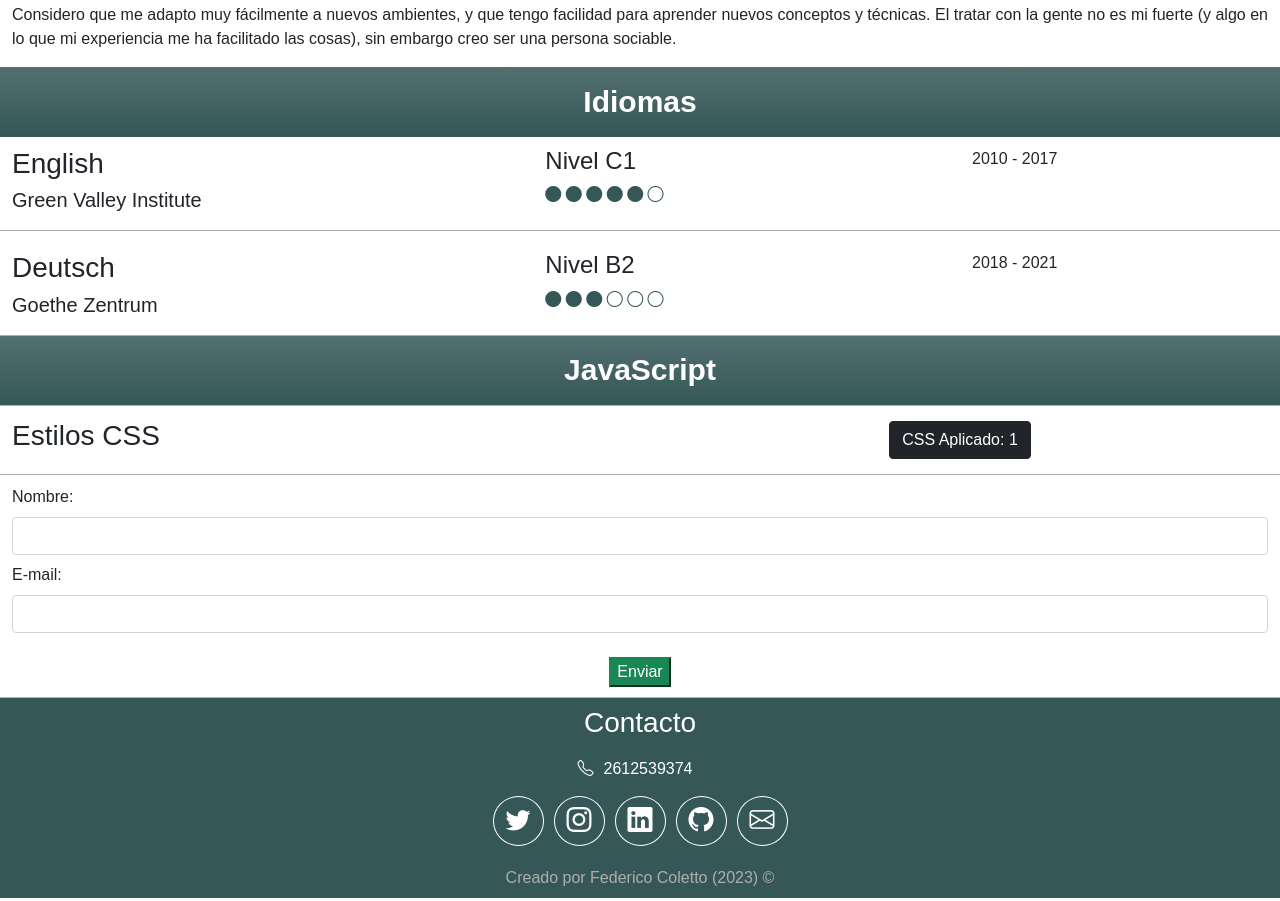
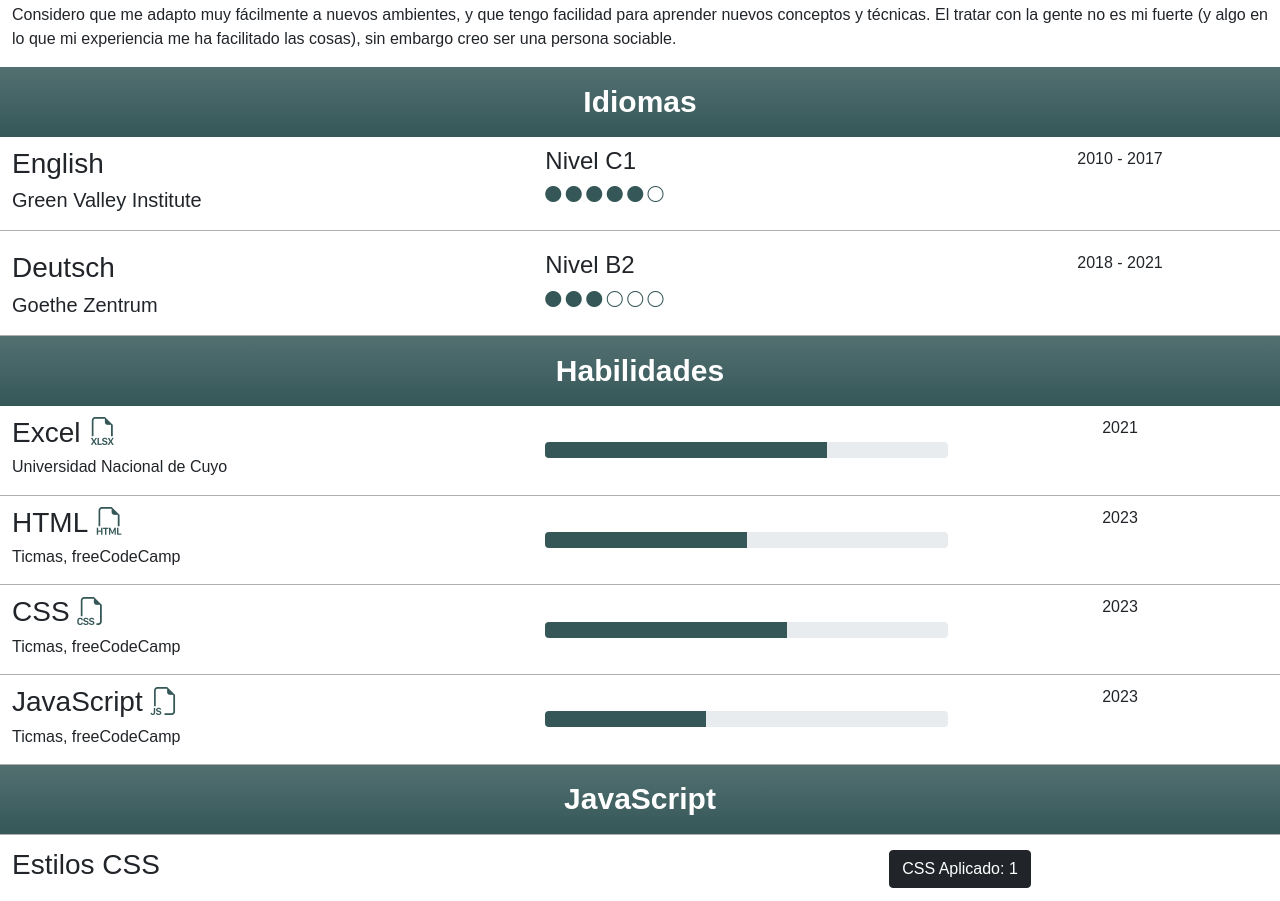
Before and after one commit to fedecolettok/Proyecto, a plain HTML site: page index.html in a window 1280 px wide. Shown: the part 1212-2113 px from the top of the page. Drawn offline with nearby package versions, Linux system fonts and the light colour scheme.

Commit message:
Agregar seccion HABILIDADES IT
Agregamos la seccion de habilidades it y modificamos los css

```diff
--- a/CSS/styles.css
+++ b/CSS/styles.css
@@ -78,21 +78,36 @@
 }
 
 
-/* IDIOMAS */
+/* IDIOMAS Y HABILIDADES IT */
 .sub-tema i {
   color: rgb(53, 87, 88);
 }
 @media screen and (max-width: 575px) {
-  #idiomas .años {
+  #idiomas .anos {
+    display: none;
+  }
+  #habilidades .anos {
     display: none;
   }
   #idiomas {
     text-align: center;
   }
+  #habilidades {
+    text-align: center;
+  }
+}
+#idiomas .anos {
+  text-align: center;
+}
+#habilidades .anos {
+  text-align: center;
+}
+.estilos button {
+  margin: 5px;
 }
 
-.estilos button {
-  margin: 5px;
+.habilidades .progress-bar {
+  background-color: rgb(53, 87, 88);
 }
 
 /* JAVASCRIPT */
--- a/CSS/styles2.css
+++ b/CSS/styles2.css
@@ -78,21 +78,36 @@
    }
 
 
-   /* IDIOMAS */
+   /* IDIOMAS Y HABILIDADES IT */
 .sub-tema i {
   color: rgb(130, 10, 0);
 }
-   @media screen and (max-width: 576px) {
-     #idiomas .años {
+@media screen and (max-width: 575px) {
+  #idiomas .anos {
+    display: none;
+  }
+  #habilidades .anos {
     display: none;
   }
   #idiomas {
     text-align: center;
   }
+  #habilidades {
+    text-align: center;
+  }
+}
+#idiomas .anos {
+  text-align: center;
+}
+#habilidades .anos {
+  text-align: center;
+}
+.estilos button {
+  margin: 5px;
 }
 
-   .estilos button {
-     margin: 5px;
+.habilidades .progress-bar {
+  background-color: rgb(130, 10, 0);
 }
 
 
--- a/CSS/styles3.css
+++ b/CSS/styles3.css
@@ -78,23 +78,37 @@
    }
 
 
-   /* IDIOMAS */
+   /* IDIOMAS Y HABILIDADES IT */
 .sub-tema i {
   color: rgb(10, 0, 130);
 }
-   @media screen and (max-width: 576px) {
-     #idiomas .años {
+@media screen and (max-width: 575px) {
+  #idiomas .anos {
+    display: none;
+  }
+  #habilidades .anos {
     display: none;
   }
   #idiomas {
     text-align: center;
   }
+  #habilidades {
+    text-align: center;
   }
-
+}
+#idiomas .anos {
+  text-align: center;
+}
+#habilidades .anos {
+  text-align: center;
+}
 .estilos button {
   margin: 5px;
 }
 
+.habilidades .progress-bar {
+  background-color: rgb(10, 0, 130);
+}
 
 
    /* FOOTER */
--- a/index.html
+++ b/index.html
@@ -110,7 +110,7 @@
   <section id="idiomas" class="container-fluid idiomas">
     <div class="row bg-gradient justify-content-center tema"><h1>Idiomas</h1></div>
     <div class="row sub-tema justify-content-center">
-      <div class="col-5 idioma">
+      <div class="col-5">
         <h3>English</h3>
         <h5>Green Valley Institute</h5>
       </div>
@@ -118,11 +118,11 @@
         <h4>Nivel C1</h4>
         <i class="bi bi-circle-fill"></i> <i class="bi bi-circle-fill"></i> <i class="bi bi-circle-fill"></i> <i class="bi bi-circle-fill"></i> <i class="bi bi-circle-fill"></i> <i class="bi bi-circle"></i>
       </div>
-      <div class="col-sm-3 años">2010 - 2017</div>
+      <div class="col-sm-3 anos">2010 - 2017</div>
     </div>
     <div class="row sub-tema justify-content-center">
       <div class="row sub-tema justify-content-center" style="border: none; padding-bottom: 0">
-        <div class="col-5 idioma">
+        <div class="col-5">
           <h3>Deutsch</h3>
           <h5>Goethe Zentrum</h5>
         </div>
@@ -130,10 +130,68 @@
           <h4>Nivel B2</h4>
           <i class="bi bi-circle-fill"></i> <i class="bi bi-circle-fill"></i> <i class="bi bi-circle-fill"></i> <i class="bi bi-circle"></i> <i class="bi bi-circle"></i> <i class="bi bi-circle"></i>
         </div>
-        <div class="col-sm-3 años">2018 - 2021</div>
+        <div class="col-sm-3 anos">2018 - 2021</div>
       </div>
     </div>
   </section>
+
+
+<!-- HABILIDADES IT -->
+  <section class="habilidades container-fluid" id="habilidades">
+    <div class="row bg-gradient tema">
+      <h1>Habilidades</h1>
+    </div>
+    <div class="row sub-tema justify-content-center">
+      <div class="col-5">
+        <h3>Excel <i class="bi bi-filetype-xlsx"></i></h3>
+        <h6>Universidad Nacional de Cuyo</h5>
+      </div>
+      <div class="col-4 align-self-center">
+        <div class="progress" role="progressbar" aria-label="Success example" aria-valuenow="70" aria-valuemin="0" aria-valuemax="100">
+          <div class="progress-bar" style="width: 70%"></div>
+        </div>
+      </div>
+      <div class="col-sm-3 anos">2021</div>
+    </div>
+    <div class="row sub-tema justify-content-center">
+      <div class="col-5">
+        <h3>HTML <i class="bi bi-filetype-html"></i></h3>
+        <h6>Ticmas, freeCodeCamp</h5>
+      </div>
+      <div class="col-4 align-self-center">
+        <div class="progress" role="progressbar" aria-label="Success example" aria-valuenow="50" aria-valuemin="0" aria-valuemax="100">
+          <div class="progress-bar" style="width: 50%"></div>
+        </div>
+      </div>
+      <div class="col-sm-3 anos">2023</div>
+    </div>
+    <div class="row sub-tema justify-content-center">
+      <div class="col-5">
+        <h3>CSS <i class="bi bi-filetype-css"></i></h3>
+        <h6>Ticmas, freeCodeCamp</h5>
+      </div>
+      <div class="col-4 align-self-center">
+        <div class="progress" role="progressbar" aria-label="Success example" aria-valuenow="60" aria-valuemin="0" aria-valuemax="100">
+          <div class="progress-bar" style="width: 60%"></div>
+        </div>
+      </div>
+      <div class="col-sm-3 anos">2023</div>
+    </div>
+    <div class="row sub-tema justify-content-center">
+      <div class="col-5">
+        <h3>JavaScript <i class="bi bi-filetype-js"></i></h3>
+        <h6>Ticmas, freeCodeCamp</h5>
+      </div>
+      <div class="col-4 align-self-center">
+        <div class="progress" role="progressbar" aria-label="Success example" aria-valuenow="40" aria-valuemin="0" aria-valuemax="100">
+          <div class="progress-bar" style="width: 40%"></div>
+        </div>
+      </div>
+      <div class="col-sm-3 anos">2023</div>
+    </div>
+  </section>
+
+
 
   <!-- SECCION INTERACTIVA -->
   <section class="container-fluid javascript">
@@ -198,7 +256,7 @@
 
 
 
-  <script src="JavaScript/funciones.js"></script>
+  <script src="JS/funciones.js"></script>
   <script src="https://cdn.jsdelivr.net/npm/bootstrap@5.1.3/dist/js/bootstrap.bundle.min.js" integrity="sha384-ka7Sk0Gln4gmtz2MlQnikT1wXgYsOg+OMhuP+IlRH9sENBO0LRn5q+8nbTov4+1p" crossorigin="anonymous"></script>
 </body>
 </html>
```
Lines whose indentation alone changed are shown as unchanged.
